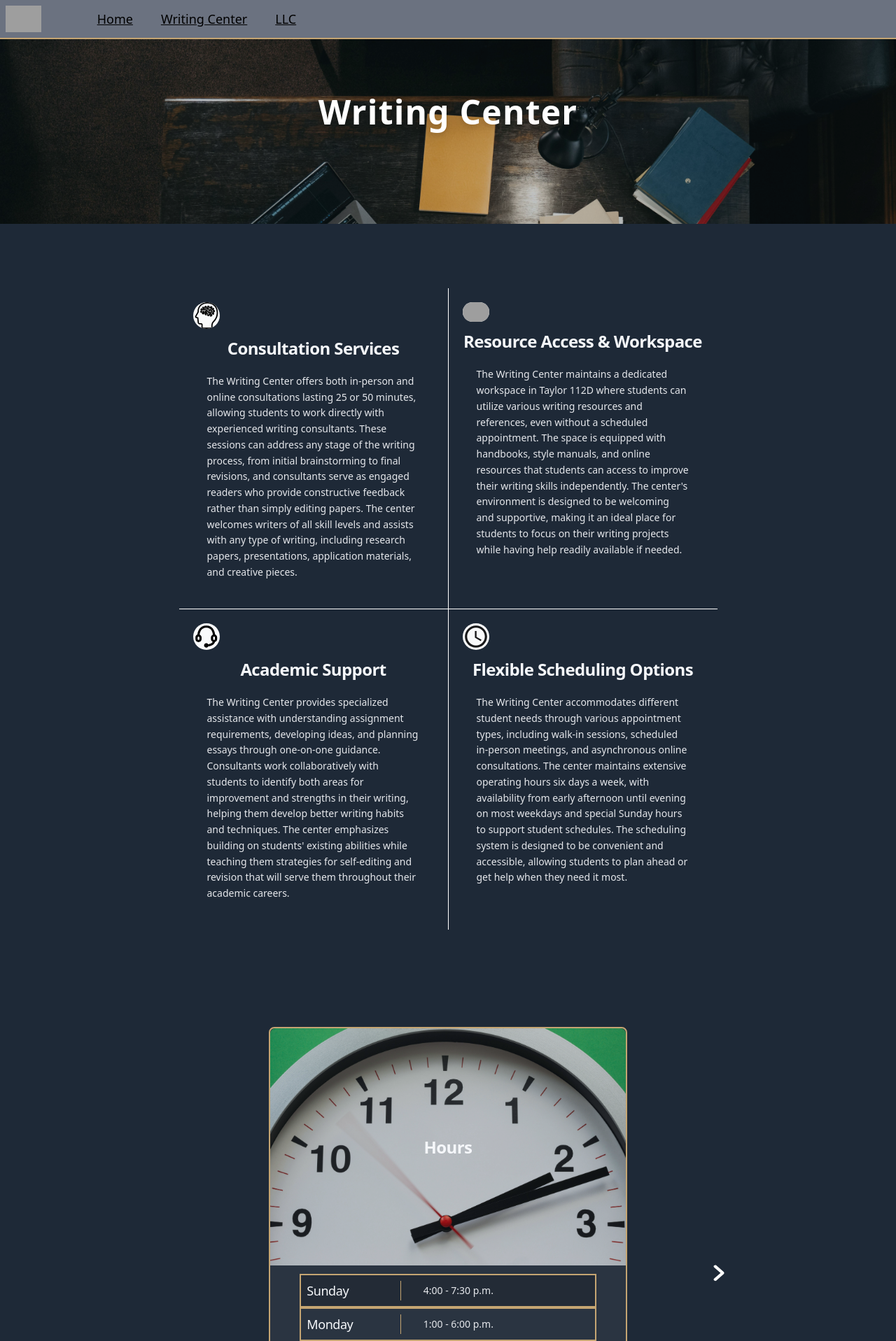
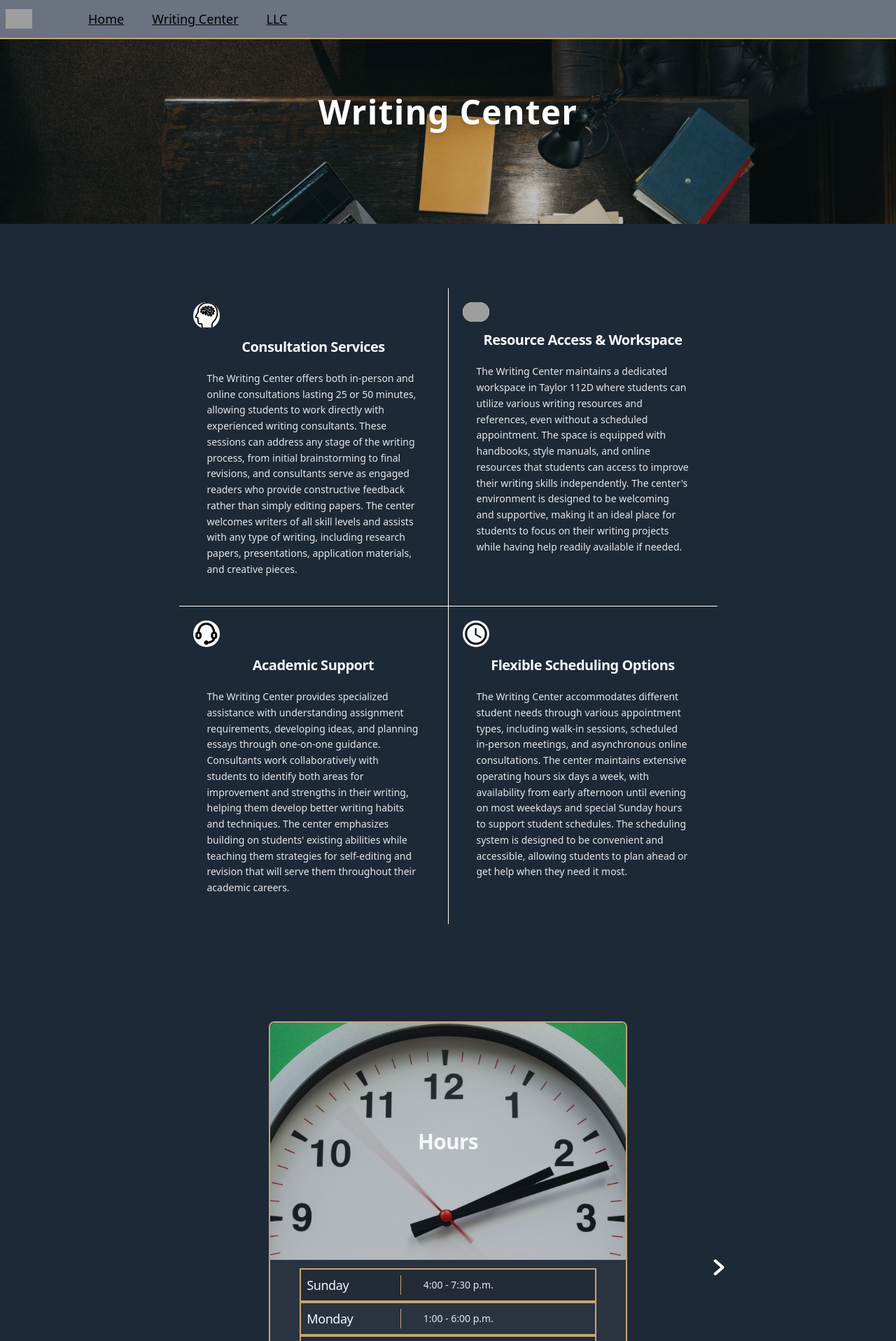
Before and after one commit to Qdavis24/English-Remix, a Flask app: page /Writing-Center in a window 1280 px wide. Shown: the top 1917 px of the page at 70% size. Run offline with Flask 3, Linux system fonts and the light colour scheme; grey boxes are pictures that could not be loaded.

Commit message:
continue working on mobile responsive -change fonts on mobile to 2xl for title and xl for par -change nav bar logo sizing between mobile and desktop -fix routing for location card images on WC and LLC page

```diff
--- a/app/static/css/input.css
+++ b/app/static/css/input.css
@@ -7,9 +7,9 @@
         @apply text-center underline hover:text-white duration-500;
     }
     .title {
-        @apply lg:text-2xl sm:text-xl
+        @apply lg:text-xl sm:text-2xl
     }
     .par {
-        @apply lg:text-sm sm:text-lg
+        @apply lg:text-sm sm:text-xl
     }
 }
--- a/app/static/css/output.css
+++ b/app/static/css/output.css
@@ -601,21 +601,21 @@ video {
 
 @media (min-width: 640px) {
   .title {
+    font-size: 1.5rem;
+    line-height: 2rem;
+  }
+}
+
+@media (min-width: 1024px) {
+  .title {
     font-size: 1.25rem;
     line-height: 1.75rem;
   }
 }
 
-@media (min-width: 1024px) {
-  .title {
-    font-size: 1.5rem;
-    line-height: 2rem;
-  }
-}
-
 @media (min-width: 640px) {
   .par {
-    font-size: 1.125rem;
+    font-size: 1.25rem;
     line-height: 1.75rem;
   }
 }
@@ -738,6 +738,10 @@ video {
 
 .hidden {
   display: none;
+}
+
+.h-3\/4 {
+  height: 75%;
 }
 
 .h-fit {
@@ -1010,6 +1014,11 @@ video {
 
 .font-sans {
   font-family: ui-sans-serif, system-ui, sans-serif, "Apple Color Emoji", "Segoe UI Emoji", "Segoe UI Symbol", "Noto Color Emoji";
+}
+
+.text-3xl {
+  font-size: 1.875rem;
+  line-height: 2.25rem;
 }
 
 .text-5xl {
--- a/app/templates/base.html
+++ b/app/templates/base.html
@@ -7,7 +7,7 @@
 </head>
 <body class="bg-dark-navy">
 <nav class="fixed top-0 flex flex-row items-center w-screen sm:text-xl lg:text-lg lg:h-[7vh] sm:h-[5vh] p-2 bg-gray-500 text-black z-50 border-b-2 border-accent-gold">
-    <img class="h-full" src="{{ url_for('static', filename='svg/WCU_logo.svg') }}"
+    <img class="h-3/4" src="{{ url_for('static', filename='svg/WCU_logo.svg') }}"
          alt="Wester Colorado University Logo"/>
     <a class="ml-20 link" href="{{ url_for('index.index') }}">Home</a>
     <a class="ml-10 link" href="{{ url_for('index.wc') }}">Writing Center</a>
--- a/app/templates/components.html
+++ b/app/templates/components.html
@@ -31,7 +31,7 @@
     <div class="relative flex justify-center items-center w-full h-fit">
         <img class="w-full object-contain opacity-70 rounded-t-lg" src="{{ image }}"/>
         <div class="absolute w-full m-auto z-40 text-center">
-            <h1 class="title font-bold text-white-text tracking-tight">{{ title }} </h1>
+            <h1 class="text-3xl font-bold text-white-text tracking-tight">{{ title }} </h1>
             {% if href %}
                 <p class="w-full text-base mt-2 bg-white bg-opacity-50">Click on card to learn more!</p>{% endif %}
         </div>
--- a/app/templates/llc.html
+++ b/app/templates/llc.html
@@ -16,7 +16,7 @@
                     {{ card(image=url_for('static', filename='images/hours.jpg'), title="Hours", content=calender(schedule), border='accent-gold') }}
                 </div>
                 <div id="card-LLC" class="flex justify-center items-center w-full flex-shrink-0">
-                    {{ card(image=url_for('static', filename='images/llc.jpg'), title='Location', par=location_card,border='accent-gold' ) }}
+                    {{ card(image=url_for('static', filename='images/LLC.jpg'), title='Location', par=location_card,border='accent-gold' ) }}
                 </div>
             </div>
 
--- a/app/templates/wc.html
+++ b/app/templates/wc.html
@@ -15,7 +15,7 @@
                     {{ card(image=url_for('static', filename='images/hours.jpg'), title="Hours", content=calender(schedule), border='accent-gold') }}
                 </div>
                 <div id="card-LLC" class="flex justify-center items-center w-full flex-shrink-0">
-                    {{ card(image=url_for('static', filename='images/llc.jpg'), title='Location', par=location_card,border='accent-gold' ) }}
+                    {{ card(image=url_for('static', filename='images/wc-page.jpg'), title='Location', par=location_card,border='accent-gold' ) }}
                 </div>
             </div>
 
```
